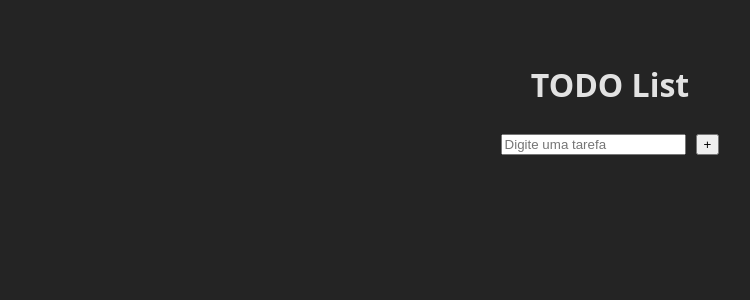
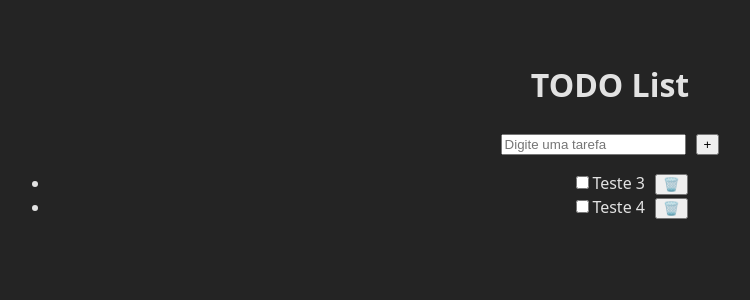
Before and after one commit to flaviare1s/task-list-react, a React (Vite) app: page / in a window 1280 px wide. Shown: the top 300 px of the page, without its empty margins (30-780 px from the left). Built offline with nearby package versions, Linux system fonts and the light colour scheme; data requests are answered from the project's data file.

Commit message:
feat: toggle and delete

```diff
--- a/server/db.json
+++ b/server/db.json
@@ -11,26 +11,14 @@
   ],
   "tasks": [
     {
-      "id": "1",
-      "title": "Estudar React",
+      "id": "daf9",
+      "title": "Teste 3",
       "completed": false,
       "userId": "1"
     },
     {
-      "id": "2",
-      "title": "Criar projeto com JSON Server",
-      "completed": true,
-      "userId": "2"
-    },
-    {
-      "id": "37e5",
-      "title": "Comer batata",
-      "completed": false,
-      "userId": "1"
-    },
-    {
-      "id": "7719",
-      "title": "Comer chocolate",
+      "id": "ce59",
+      "title": "Teste 4",
       "completed": false,
       "userId": "1"
     }
--- a/src/App.jsx
+++ b/src/App.jsx
@@ -1,5 +1,6 @@
 import "./App.css";
 import { TaskForm } from "./components/TaskForm";
+import { TaskList } from "./components/TaskList";
 
 function App() {
   return (
@@ -10,6 +11,7 @@ function App() {
       <main>
         <h1>TODO List</h1>
         <TaskForm />
+        <TaskList />
       </main>
     </div>
   );
--- a/src/components/TaskForm.jsx
+++ b/src/components/TaskForm.jsx
@@ -13,8 +13,6 @@ export const TaskForm = () => {
     setTitle("");
   }
 
-  console.log(title);
-
   return (
     <form onSubmit={handleSubmit}>
       <input
--- a/src/components/TaskItem.jsx
+++ b/src/components/TaskItem.jsx
@@ -1,5 +1,22 @@
-export const TaskItem = () => {
+import { useContext } from "react";
+import { TaskContext } from "../context/TaskProvider";
+
+export const TaskItem = ({ task }) => {
+  const { toggleTask, removeTask } = useContext(TaskContext);
+
   return (
-    <div>TaskItem</div>
-  )
-}
+    <li className="task-item">
+      <input
+        type="checkbox"
+        checked={task.completed}
+        onChange={() => toggleTask(task)}
+      />
+      <span className={task.completed ? "completed" : ""}>
+        {task.title}
+      </span>
+      <button onClick={() => removeTask(task.id)}>
+        🗑️
+      </button>
+    </li>
+  );
+};
--- /dev/null
+++ b/src/components/TaskList.jsx
@@ -0,0 +1,17 @@
+import { useContext } from "react";
+import { TaskContext } from "../context/TaskProvider";
+import { TaskItem } from "./TaskItem";
+
+export const TaskList = () => {
+  const { tasks } = useContext(TaskContext);
+
+  if (tasks.length === 0) return <p>✅ Nenhuma tarefa no momento!</p>;
+
+  return (
+    <ul className="task-list">
+      {tasks.map((task) => (
+        <TaskItem key={task.id} task={task} />
+      ))}
+    </ul>
+  );
+};
--- a/src/context/TaskProvider.jsx
+++ b/src/context/TaskProvider.jsx
@@ -5,7 +5,7 @@ export const TaskContext = createContext();
 
 export const TaskProvider = ({ children }) => {
   const [user, setUser] = useState(null);
-  const [task, setTask] = useState([]);
+  const [tasks, setTasks] = useState([]);
   const [userId, setUserId] = useState("1");
 
   useEffect(() => {
@@ -14,7 +14,7 @@ export const TaskProvider = ({ children }) => {
       setUser(userRes.data);
 
       const taskRes = await axios.get(`/tasks?userId=${userId}`);
-      setTask(taskRes.data);
+      setTasks(taskRes.data);
     }
     fetchUserAndTask();
   }, [userId]);
@@ -25,11 +25,22 @@ export const TaskProvider = ({ children }) => {
       completed: false,
       userId
     })
-    setTask(prev => [...prev, response.data])
+    setTasks(prev => [...prev, response.data])
+  }
+
+  const toggleTask = async (task) => {
+    const updated = {...task, completed: !task.completed}
+    await axios.patch(`/tasks/${task.id}`, { completed: updated.completed })
+    setTasks(prev => prev.map(t => (t.id === task.id ? updated : t)))
+  }
+
+  const removeTask = async (id) => {
+    await axios.delete(`/tasks/${id}`)
+    setTasks(prev => prev.filter(t => t.id != id))
   }
 
   return (
-    <TaskContext.Provider value={{addTask}}>
+    <TaskContext.Provider value={{ user, tasks, setUserId, addTask, toggleTask, removeTask }}>
       {children}
     </TaskContext.Provider>
   );
```
Also changed, not shown: src/components/ListTasks.jsx (deleted, +0 -8 lines).
